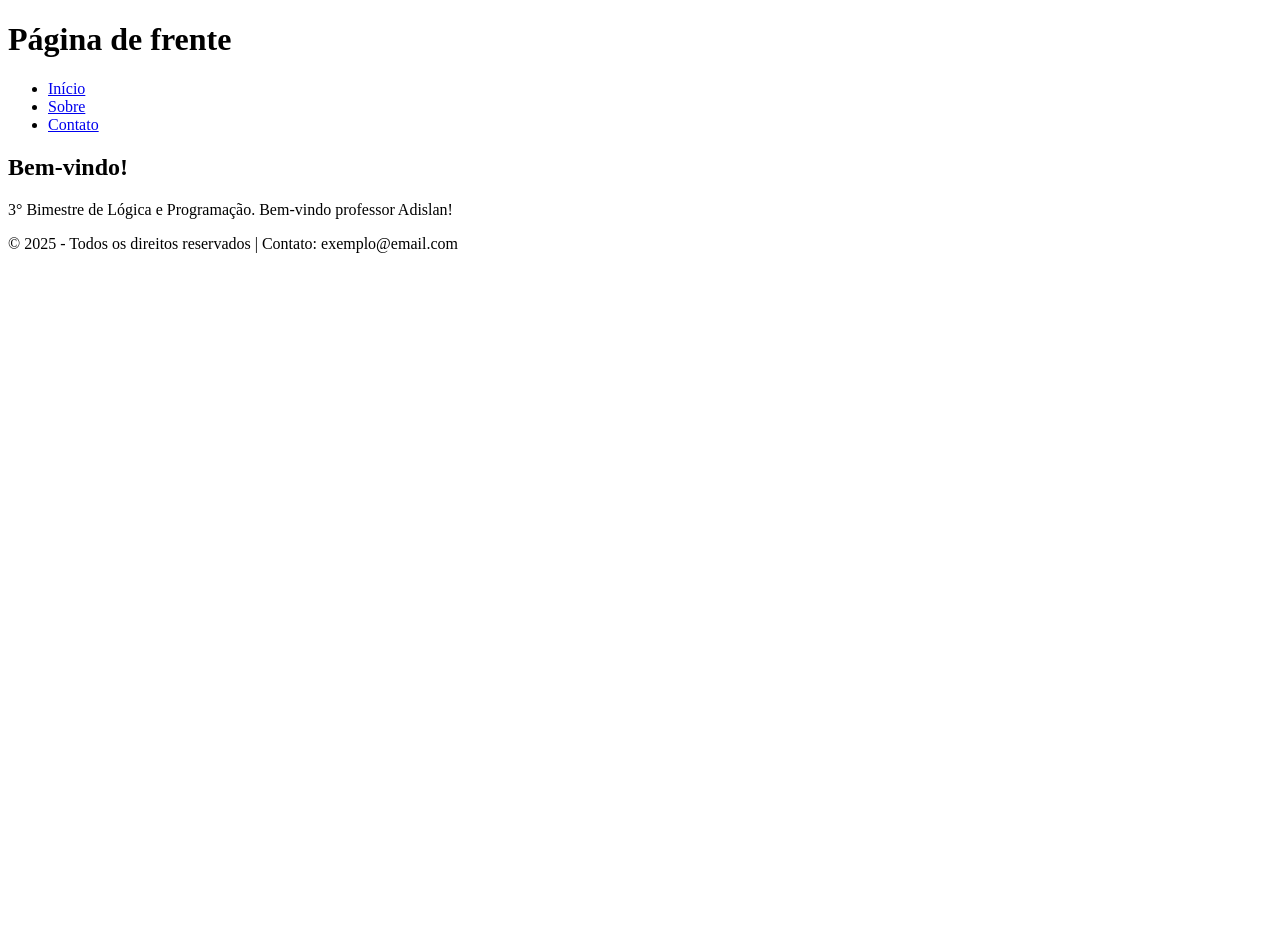
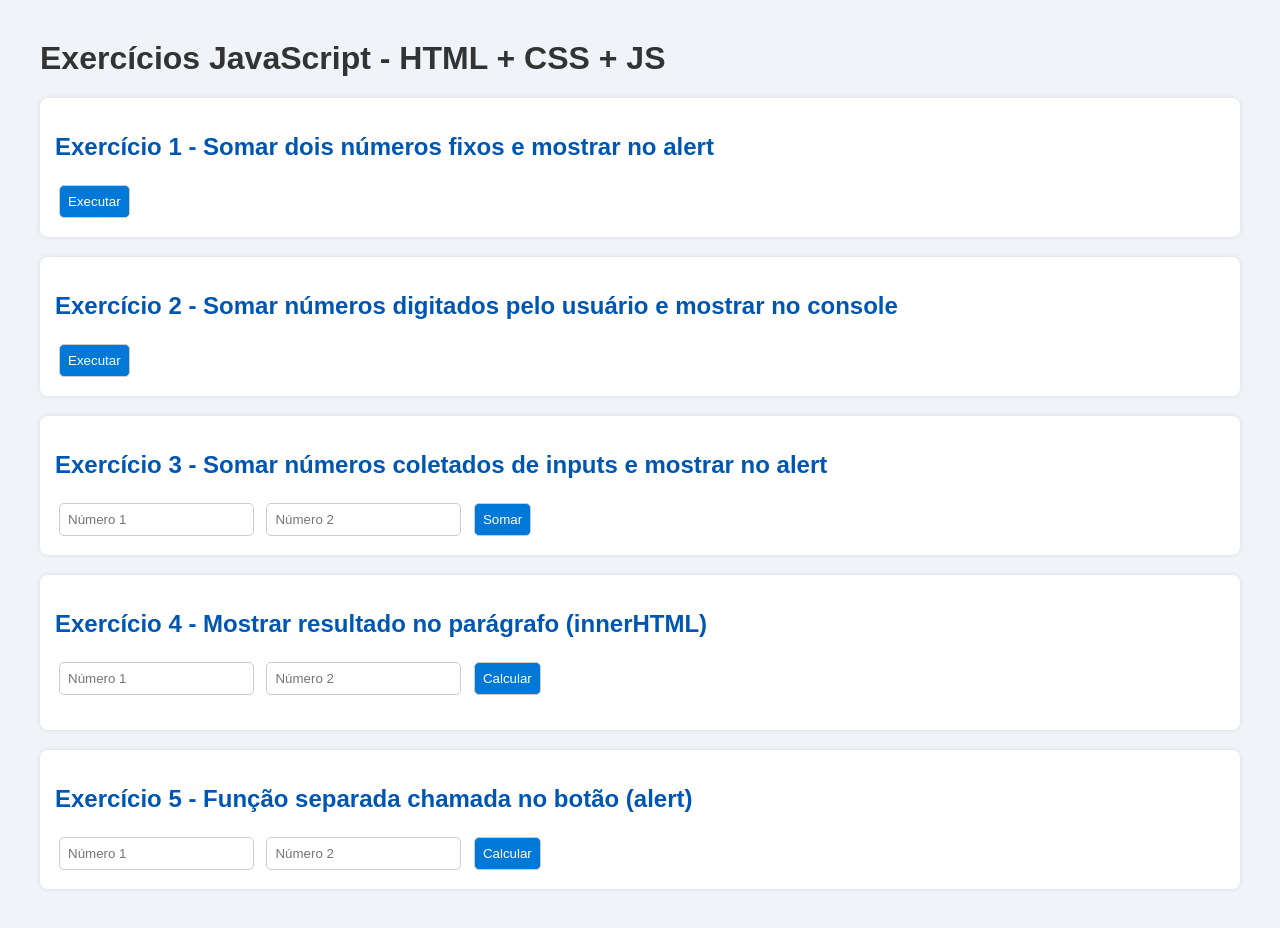
Before and after one commit to Emy-in-the-net/linguagem-de-programa-o, a plain HTML site: page index.html in a window 1280 px wide. Before the commit the page ends 800 px from the top, so only its background shows below. Drawn offline with Linux system fonts and the light colour scheme.

Commit message:
Add files via upload

```diff
--- a/index.html
+++ b/index.html
@@ -1,32 +1,126 @@
 <!DOCTYPE html>
-<html lang="en">
+<html lang="pt-br">
 <head>
-    <meta charset="UTF-8">
-    <meta name="viewport" content="width=device-width, initial-scale=1.0">
-    <title>Site Teste</title>
-    <link rel="stylesheet" href="estilo.css">
+  <meta charset="UTF-8">
+  <meta name="viewport" content="width=device-width, initial-scale=1.0">
+  <title>Exercícios de JavaScript</title>
+  <style>
+    body {
+      font-family: Arial, sans-serif;
+      margin: 40px;
+      background: #f0f4f8;
+      color: #333;
+    }
+    h2 {
+      color: #0056b3;
+    }
+    input, button {
+      padding: 8px;
+      margin: 4px;
+      border-radius: 5px;
+      border: 1px solid #ccc;
+    }
+    button {
+      background-color: #0078d7;
+      color: white;
+      cursor: pointer;
+    }
+    button:hover {
+      background-color: #005fa3;
+    }
+    .exercicio {
+      background: white;
+      padding: 15px;
+      margin-bottom: 20px;
+      border-radius: 8px;
+      box-shadow: 0 0 5px rgba(0,0,0,0.1);
+    }
+  </style>
 </head>
 <body>
-    <header>
-        <h1>Página de frente</h1>
-        <nav>
-            <ul class="menu">
-                <li><a href="index.html">Início</a></li>
-                <li><a href="#">Sobre</a></li>
-                <li><a href="#">Contato</a></li>
-            </ul>
-        </nav>
-    </header>
+  <h1>Exercícios JavaScript - HTML + CSS + JS</h1>
 
-    <main class="conteudo">
-        <div class="texto">
-            <h2>Bem-vindo!</h2>
-            <p>3° Bimestre de Lógica e Programação. Bem-vindo professor Adislan!</p>
-        </div>
-    </main>
+  <!-- EXERCÍCIO 1 -->
+  <div class="exercicio">
+    <h2>Exercício 1 - Somar dois números fixos e mostrar no alert</h2>
+    <button onclick="exercicio1()">Executar</button>
+  </div>
 
-    <footer>
-        <p>&copy; 2025 - Todos os direitos reservados | Contato: exemplo@email.com</p>
-    </footer>
+  <!-- EXERCÍCIO 2 -->
+  <div class="exercicio">
+    <h2>Exercício 2 - Somar números digitados pelo usuário e mostrar no console</h2>
+    <button onclick="exercicio2()">Executar</button>
+  </div>
+
+  <!-- EXERCÍCIO 3 -->
+  <div class="exercicio">
+    <h2>Exercício 3 - Somar números coletados de inputs e mostrar no alert</h2>
+    <input type="number" id="num1_ex3" placeholder="Número 1">
+    <input type="number" id="num2_ex3" placeholder="Número 2">
+    <button onclick="exercicio3()">Somar</button>
+  </div>
+
+  <!-- EXERCÍCIO 4 -->
+  <div class="exercicio">
+    <h2>Exercício 4 - Mostrar resultado no parágrafo (innerHTML)</h2>
+    <input type="number" id="num1_ex4" placeholder="Número 1">
+    <input type="number" id="num2_ex4" placeholder="Número 2">
+    <button onclick="exercicio4()">Calcular</button>
+    <p id="resultado4"></p>
+  </div>
+
+  <!-- EXERCÍCIO 5 -->
+  <div class="exercicio">
+    <h2>Exercício 5 - Função separada chamada no botão (alert)</h2>
+    <input type="number" id="num1_ex5" placeholder="Número 1">
+    <input type="number" id="num2_ex5" placeholder="Número 2">
+    <button onclick="calcularEx5()">Calcular</button>
+  </div>
+
+  <script>
+    // EXERCÍCIO 1
+    function exercicio1() {
+      let a = 10;
+      let b = 20;
+      let soma = a + b;
+      alert("A soma é: " + soma);
+    }
+
+    // EXERCÍCIO 2
+    function exercicio2() {
+      let n1 = Number(prompt("Digite o primeiro número:"));
+      let n2 = Number(prompt("Digite o segundo número:"));
+      let soma = n1 + n2;
+      console.log("A soma é: " + soma);
+    }
+
+    // EXERCÍCIO 3
+    function exercicio3() {
+      let n1 = Number(document.getElementById("num1_ex3").value);
+      let n2 = Number(document.getElementById("num2_ex3").value);
+      let soma = n1 + n2;
+      alert("A soma é: " + soma);
+    }
+
+    // EXERCÍCIO 4
+    function exercicio4() {
+      let n1 = Number(document.getElementById("num1_ex4").value);
+      let n2 = Number(document.getElementById("num2_ex4").value);
+      let soma = n1 + n2;
+      document.getElementById("resultado4").innerHTML = "Resultado: " + soma;
+    }
+
+    // EXERCÍCIO 5
+    function calcularEx5() {
+      somarNumeros();
+    }
+
+    function somarNumeros() {
+      let n1 = Number(document.getElementById("num1_ex5").value);
+      let n2 = Number(document.getElementById("num2_ex5").value);
+      let soma = n1 + n2;
+      alert("Resultado da soma: " + soma);
+    }
+  </script>
 </body>
 </html>
```
